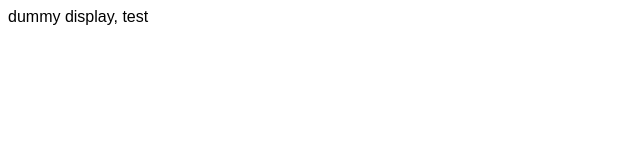
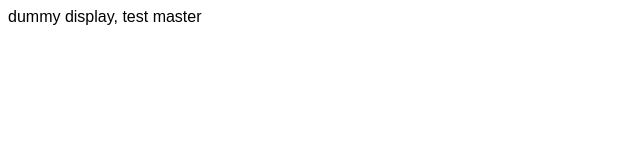
Before and after one commit to wangsuse/relative-estimation, a website built with webpack: page public/index.html in a window 1280 px wide. Shown: the full height of the page, 0-640 px from the left. Built offline with nearby package versions, Linux system fonts and the light colour scheme.

Commit message:
test pipeline

```diff
--- a/public/index.html
+++ b/public/index.html
@@ -10,6 +10,6 @@
   </head>
   <body>
     <div id="app"></div>
-    dummy display, test
+    dummy display, test master
   </body>
 </html>
```
